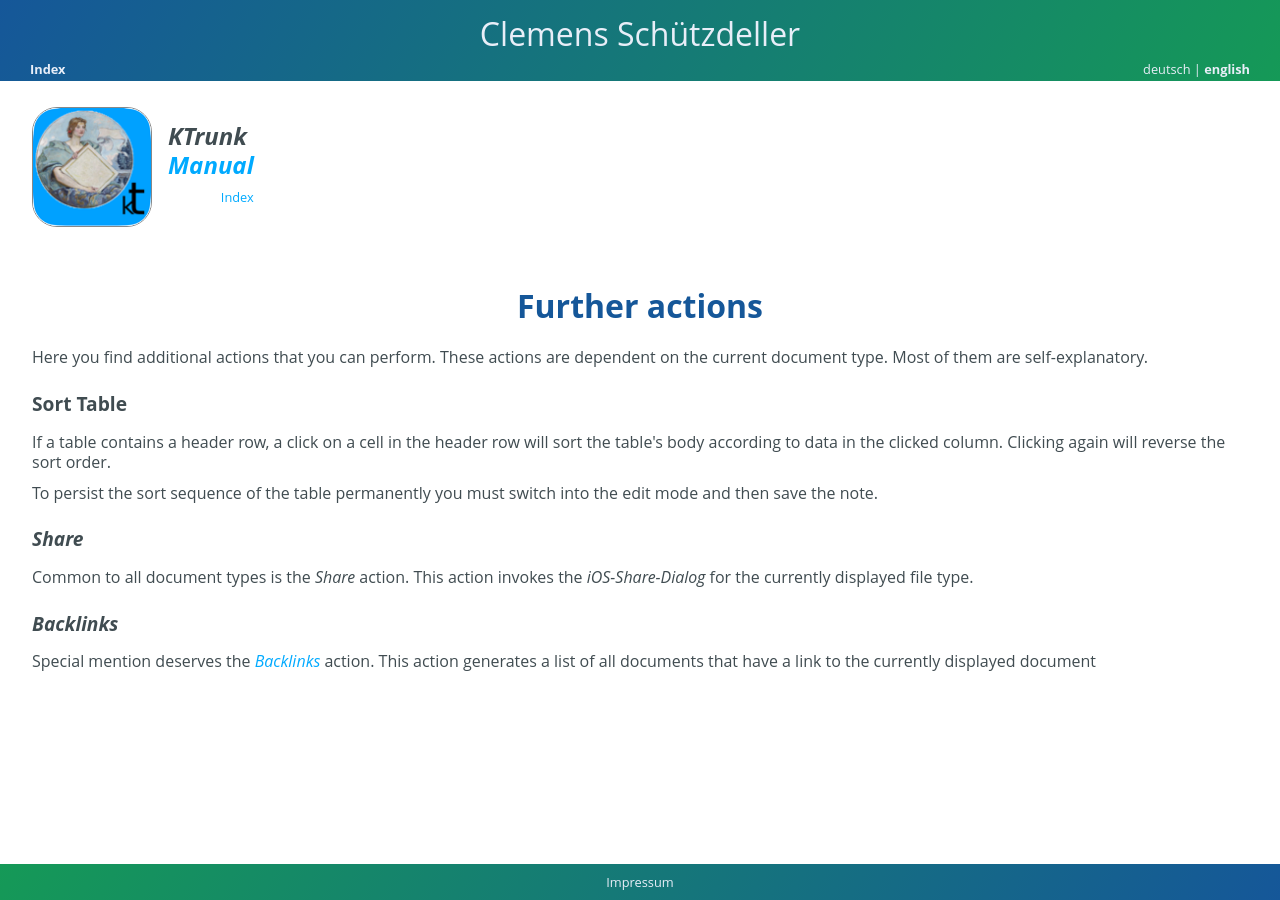
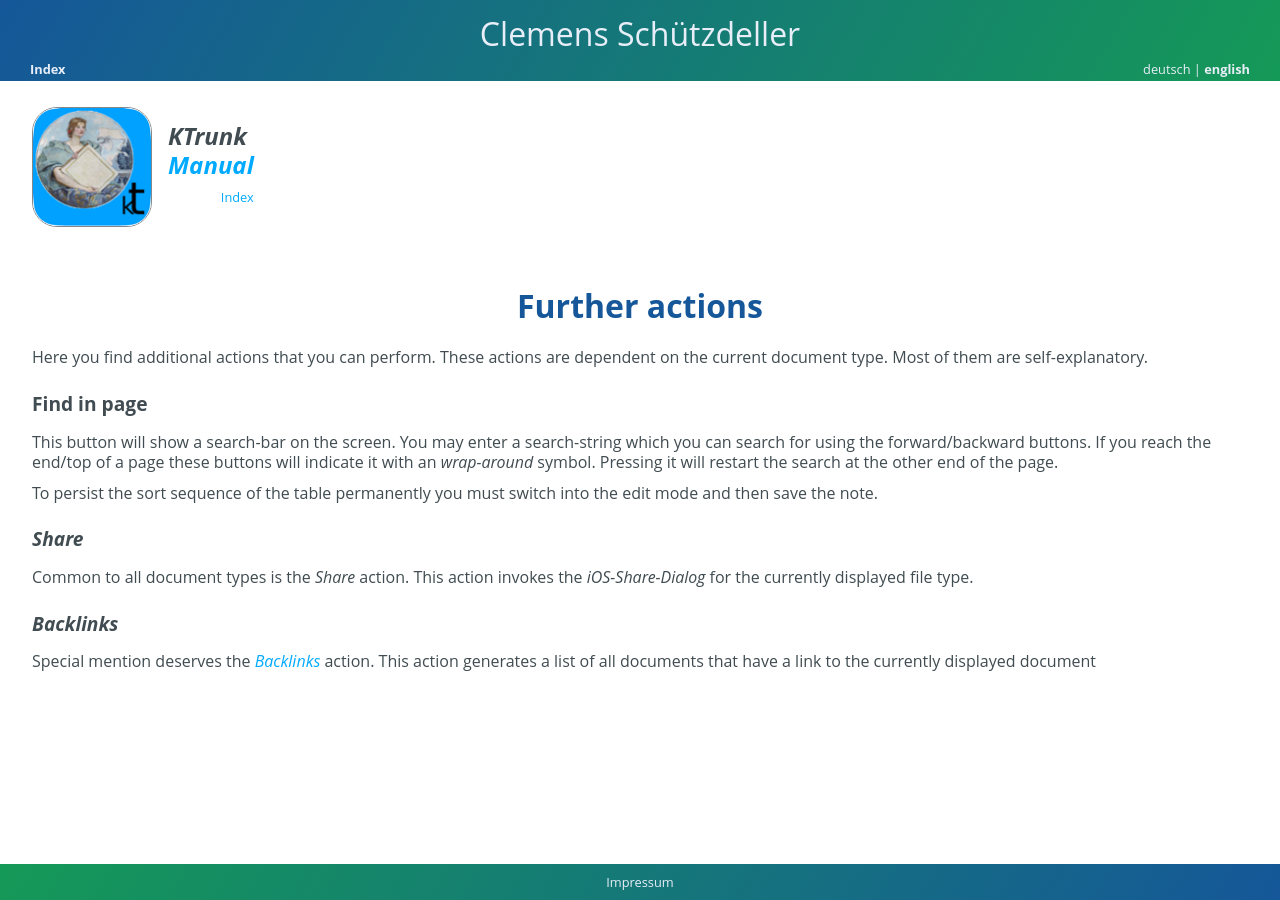
Before and after one commit to cs-LA/home, a Jekyll site: the page built from KTrunk/Manual/FurtherActions.md, in a window 1280 px wide. Built offline with Jekyll 4.4.1, drawn with Linux system fonts in a browser that asks for light colours; our own code applies the rules of GitHub Pages for plain Markdown files.

Commit message:
Update FurtherActions.md

```diff
--- a/KTrunk/Manual/FurtherActions.md
+++ b/KTrunk/Manual/FurtherActions.md
@@ -18,10 +18,10 @@
   <span class="en">Here you find additional actions that you can perform. These actions are dependent on the current document type. Most of them are self-explanatory.</span>
   <span class="de">Hier findet man weitere Aktionen, die man ausführen kann. Die möglichen Aktionen sind abhängig von dem angezeigten Dokumententyp. Die meisten sind selbserklärend.</span>
 </p>
-<h4 id="tablesort"><span class="en">Sort Table</span><span class="de">Tabelle sortieren</span></h4>
+<h4 id="FindInPage"><span class="en">Find in page</span><span class="de">Auf der Seite suchen</span></h4>
 <p>
-  <span class="en">If a table contains a header row, a click on a cell in the header row will sort the table's body according to data in the clicked column. Clicking again will reverse the sort order.</span>
-  <span class="de">Falls eine Tabelle eine Kopfzeile enthält, kann man die Daten in dem Tabellenkörper mit einem Klick auf eine Zelle in der Kopfzeile entsprechend den Daten in der angeklickten Spalte sortieren. Ein abermaliger Klick kehrt die Sortierfolge um.</span>
+  <span class="en">This button will show a search-bar on the screen. You may enter a search-string which you can search for using the forward/backward buttons. If you reach the end/top of a page these buttons will indicate it with an <em>wrap-around</em> symbol. Pressing it will restart the search at the other end of the page.</span>
+  <span class="de">Diese Schaltfläche zeigt ein Suchelement auf dem Bildschirm an. Hier kann ein Suchbegriff eingegeben werden, nach dem man dann mit den Vorwarts-/Rückwarts-Schaltflächen suchen kann. Wenn man am AndeTAnfang einer Seite angekommen ist, ändert sich das Symbol der Schaltfläche in ein <em>Neubeginn</em>-Symbol.</span>
 </p>
 <p>
   <span class="en">To persist the sort sequence of the table permanently you must switch into the edit mode and then save the note.</span>
```
